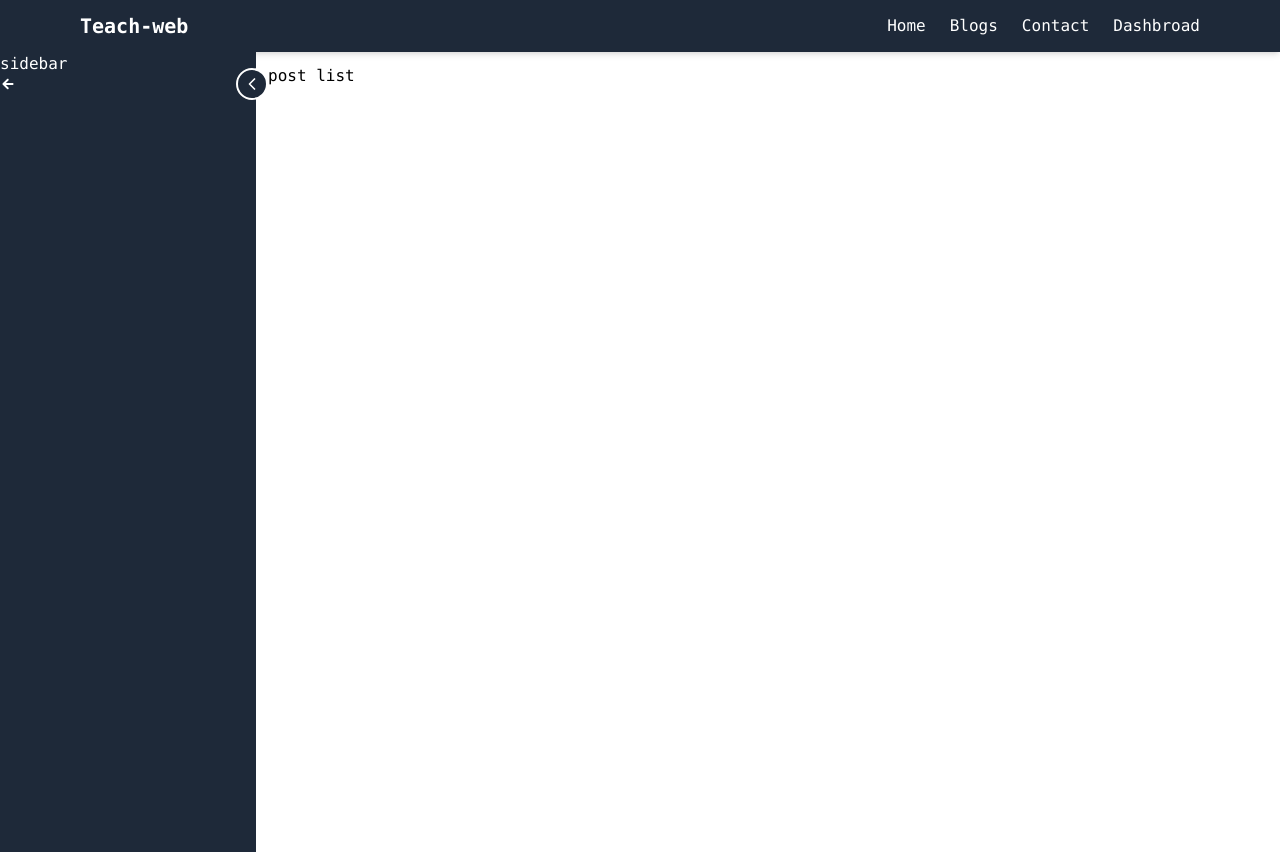
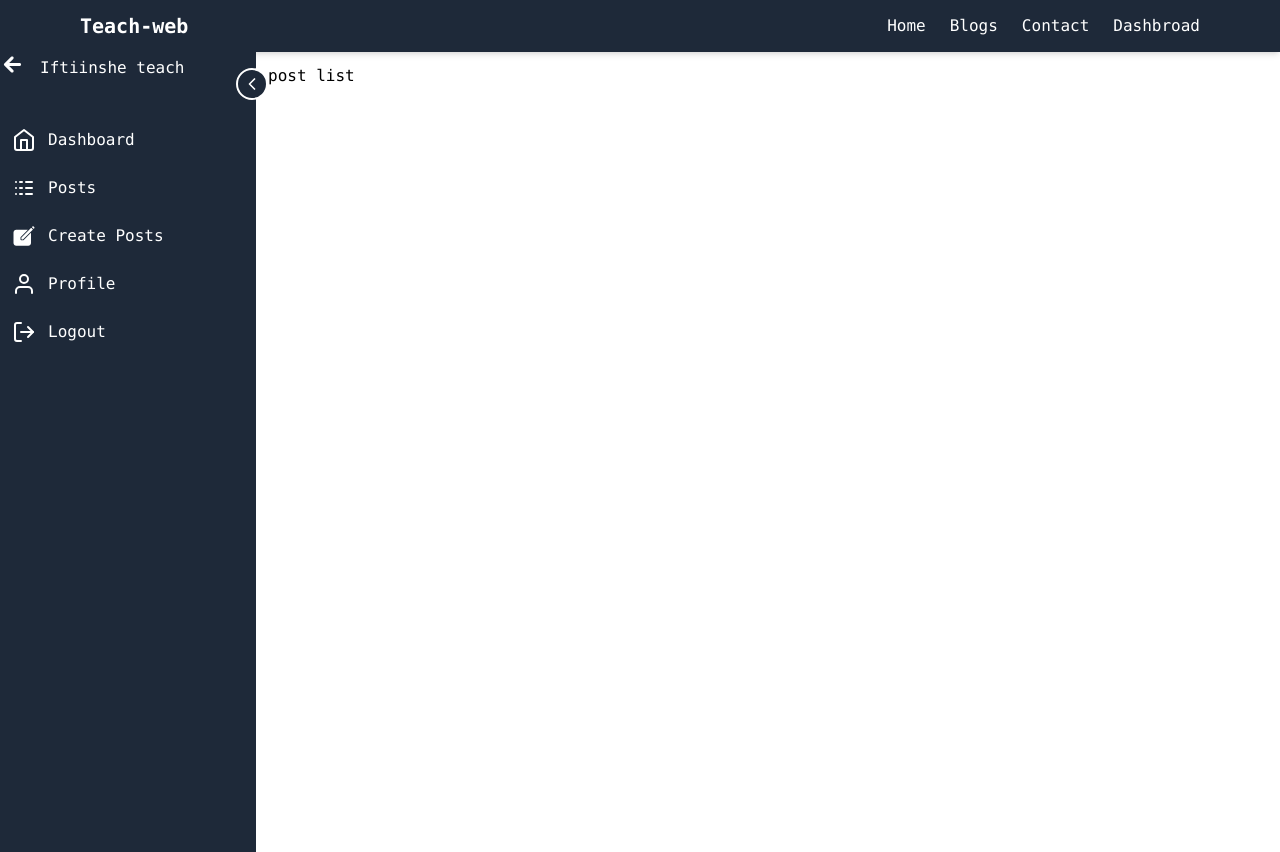
Before and after one commit to omar-abdi/Teach-blog-site, a React app in the folder frontend/: page /dash/posts in a window 1280 px wide. Built offline with nearby package versions, Linux system fonts and the light colour scheme; sample sign-in values are in the browser's storage; the HTML template or start-up script is replaced by a standard one.

Commit message:
28.sidebar ui complete

```diff
--- a/frontend/src/pages/Sidebar.jsx
+++ b/frontend/src/pages/Sidebar.jsx
@@ -2,26 +2,55 @@ import React, { useState } from 'react'
 import {FiChevronRight} from "react-icons/fi"
 import {IoMdArrowRoundBack} from "react-icons/io"
 import { Link } from 'react-router-dom'
+import { FiHome, FiUser } from "react-icons/fi"
+import { TbLogs } from "react-icons/tb"
+import { IoIosCreate } from "react-icons/io"
+import { LuLogOut } from "react-icons/lu"
+import { useNavigate } from 'react-router-dom'
 
 function Sidebar() {
+  const navigate = useNavigate()
     const [isOpen , setIsOpen] = useState(true)
+    const logOut = ()=>{
+      alert("logouted")
+    }
+const menueItems = [
+  { name: "Dashboard", icon: FiHome, path: "/dash" },
+  { name: "Posts", icon: TbLogs, path: "/dash/posts" },
+  { name: "Create Posts", icon: IoIosCreate, path: "/dash/create post" },
+  { name: "Profile", icon: FiUser, path: "/dash/profile" },
+  { name: "Logout", icon: LuLogOut, action: logOut },
+]
   return (
     <div className={`bg-gray-800 sticky top-0 h-screen text-white  relative    ${isOpen ? "w-64 " : "w-20"}`}>
-      sidebar
+
 
       <button  onClick={()=> setIsOpen(!isOpen)} className=' absolute  -right-3 top-4 p-1 rounded-full border-2 border-white bg-gray-800'>
         <FiChevronRight className={`w-5 h-5 transform  ${isOpen && "rotate-180"}`}/>
       </button>
 {/*
       logo */}
-  <div>
-    <div>
+  <div className='flex items-center space-x-2 mb-8'>
+    <div className='w-8 h-8 items-center rounded-lg justify-center'>
         <Link>
-        <IoMdArrowRoundBack/>
+        <IoMdArrowRoundBack  size={25}/>
         </Link>
+
     </div>
+      { isOpen &&   <h1>Iftiinshe teach</h1>  }
   </div>
+<nav>
+  {menueItems.map((item , index)=>(
+     <div className=' '>
+    <button   onClick={()=> item.action ? item.action() : item.path && navigate (item.path)} className='flex items-center space-x-3 p-3 rounded-lg hover:bg-gray-700'>
+      <item.icon className=' w-6 h-6'/>
+        {isOpen &&<span>{item.name}</span>}
+    </button>
 
+  </div>
+  ))}
+
+</nav>
     </div>
   )
 }
```
